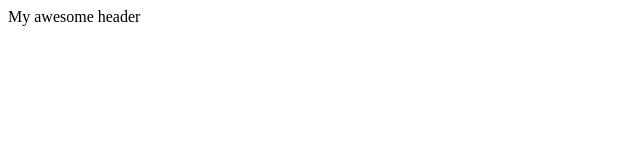
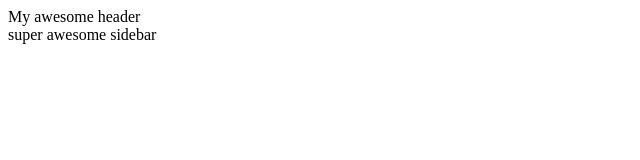
Before and after one commit to NorthernAnvil/git-test, a plain HTML site: page index.html in a window 1280 px wide. Shown: the whole page, without its empty margins (0-640 px from the left). Drawn offline with Linux system fonts and the light colour scheme.

Commit message:
sidebar done

```diff
--- a/index.html
+++ b/index.html
@@ -7,6 +7,6 @@
 </head>
 <body>
     <header>My awesome header</header>
-
+    <aside>super awesome sidebar</aside>
 </body>
 </html>
```
